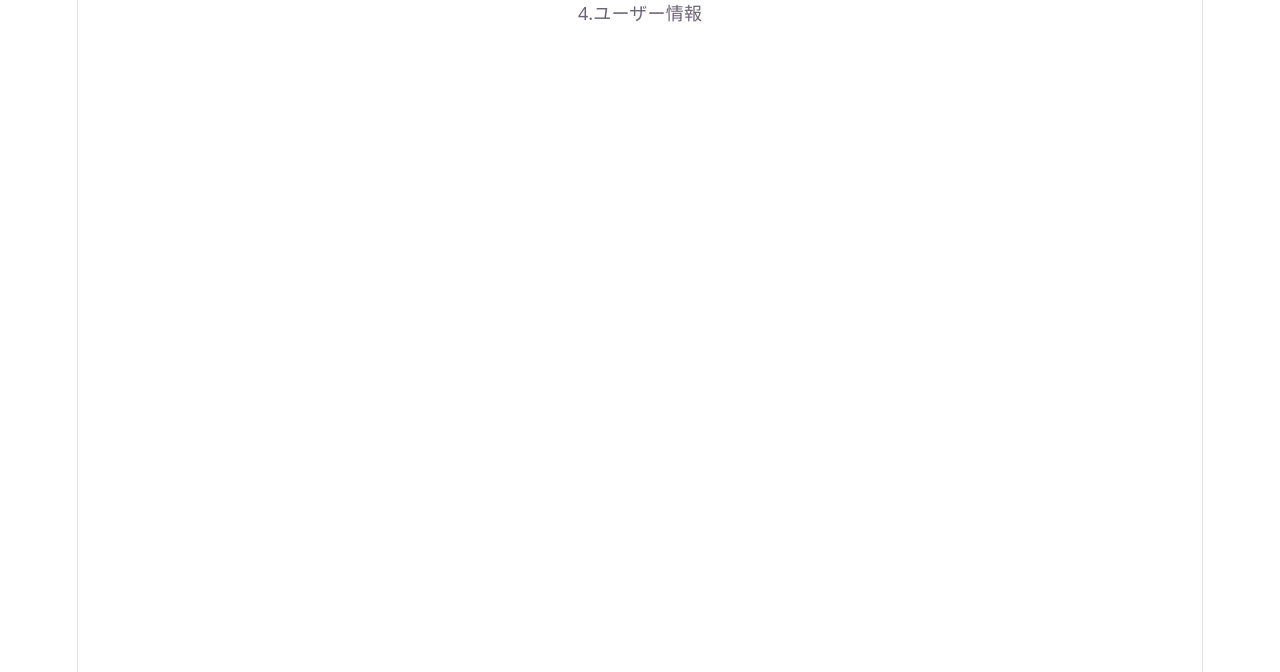
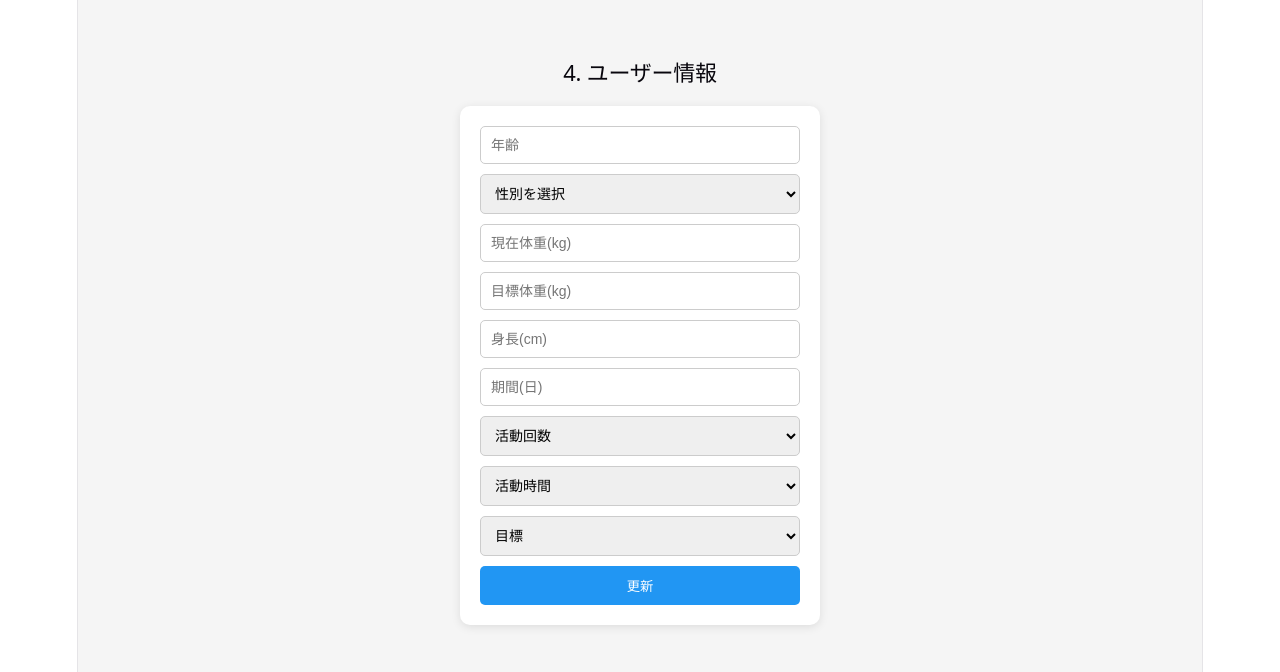
Before and after one commit to YushiroKishimoto/PFC_navi, a React app in the folder frontend/: page /profile in a window 1280 px wide. Shown: the top 672 px of the page. Built offline with nearby package versions, Linux system fonts and the light colour scheme; the HTML template or start-up script is replaced by a standard one.

Commit message:
画面遷移等の設定変更

```diff
--- a/frontend/package.json
+++ b/frontend/package.json
@@ -13,7 +13,8 @@
     "axios": "^1.16.1",
     "react": "^18.2.0",
     "react-dom": "^18.2.0",
-    "react-router-dom": "^6.26.2"
+    "react-router-dom": "^6.26.2",
+    "recharts": "^3.8.1"
   },
   "devDependencies": {
     "@eslint/js": "^10.0.1",
--- a/frontend/src/App.jsx
+++ b/frontend/src/App.jsx
@@ -4,13 +4,13 @@ import { BrowserRouter, Routes, Route } from "react-router-dom";
 import Login from "./pages/Login";
 import User from "./pages/User";
 import Onboarding from "./pages/Onboarding";
-import Profile from "./pages/profile";
+import Profile from "./pages/Profile";
 
 import Dashboard from "./pages/Dashboard/Today";
-import DailyRecord from "./pages/Dashboard/Daily";
+import Daily from "./pages/Dashboard/Daily";
 
 import Record from "./pages/Record";
-import ItemRegister from "./pages/Items";
+import Items from "./pages/Items";
 import SetPage from "./pages/Set";
 import List from "./pages/List";
 
@@ -35,13 +35,13 @@ function App() {
         <Route path="/" element={<Dashboard />} />
 
         {/* SCR-006 */}
-        <Route path="/records/:date" element={<DailyRecord />} />
+        <Route path="/records/:date" element={<Daily />} />
 
         {/* SCR-007 */}
         <Route path="/records/:date/meal" element={<Record />} />
 
         {/* SCR-008 */}
-        <Route path="/items/register" element={<ItemRegister />} />
+        <Route path="/items" element={<Items />} />
 
         {/* SCR-009 */}
         <Route path="/set" element={<SetPage />} />
--- a/frontend/src/pages/profile/index.jsx
+++ b/frontend/src/pages/profile/index.jsx
@@ -1,3 +1,83 @@
+import { useState } from "react";
+import styles from "./Profile.module.css";
+
 export default function Profile() {
-  return <div>4.ユーザー情報</div>;
+  const [form, setForm] = useState({
+    age: "",
+    gender: "",
+    weight: "",
+    targetWeight: "",
+    height: "",
+    period: "",
+    activityCount: "",
+    activityTime: "",
+    goal: "",
+  });
+
+  const handleChange = (e) => {
+    setForm({
+      ...form,
+      [e.target.name]: e.target.value,
+    });
+  };
+
+  const handleSubmit = () => {
+    console.log("profile update:", form);
+    alert("更新完了（mock）");
+  };
+
+  return (
+    <div className={styles.container}>
+
+      <h2 className={styles.title}>4. ユーザー情報</h2>
+
+      <div className={styles.card}>
+
+        <div className={styles.form}>
+
+          <input name="age" type="number" placeholder="年齢" className={styles.input} onChange={handleChange} />
+
+          <select name="gender" value={form.gender} className={styles.input} onChange={handleChange}>
+            <option value="">性別を選択</option>
+            <option value="male">男</option>
+            <option value="female">女</option>
+          </select>
+
+          <input name="weight" type="number" placeholder="現在体重(kg)" className={styles.input} onChange={handleChange} />
+
+          <input name="targetWeight" type="number" placeholder="目標体重(kg)" className={styles.input} onChange={handleChange} />
+
+          <input name="height" type="number" placeholder="身長(cm)" className={styles.input} onChange={handleChange} />
+
+          <input name="period" type="number" placeholder="期間(日)" className={styles.input} onChange={handleChange} />
+
+          <select name="activityCount" value={form.activityCount} className={styles.input} onChange={handleChange}>
+            <option value="">活動回数</option>
+            {[0,1,2,3,4,5,6,7].map((n) => (
+              <option key={n} value={n}>{n}回/週</option>
+            ))}
+          </select>
+
+          <select name="activityTime" value={form.activityTime} className={styles.input} onChange={handleChange}>
+            <option value="">活動時間</option>
+            {[10,20,30,40,50,60,90,120].map((n) => (
+              <option key={n} value={n}>{n}分</option>
+            ))}
+          </select>
+
+          <select name="goal" value={form.goal} className={styles.input} onChange={handleChange}>
+            <option value="">目標</option>
+            <option value="cut">減量</option>
+            <option value="maintain">維持</option>
+            <option value="bulk">増量</option>
+          </select>
+
+          <button className={styles.buttonPrimary} onClick={handleSubmit}>
+            更新
+          </button>
+
+        </div>
+      </div>
+    </div>
+  );
 }
```
Also changed, not shown: 1 other file (tests, documents, lock files or other folders).
